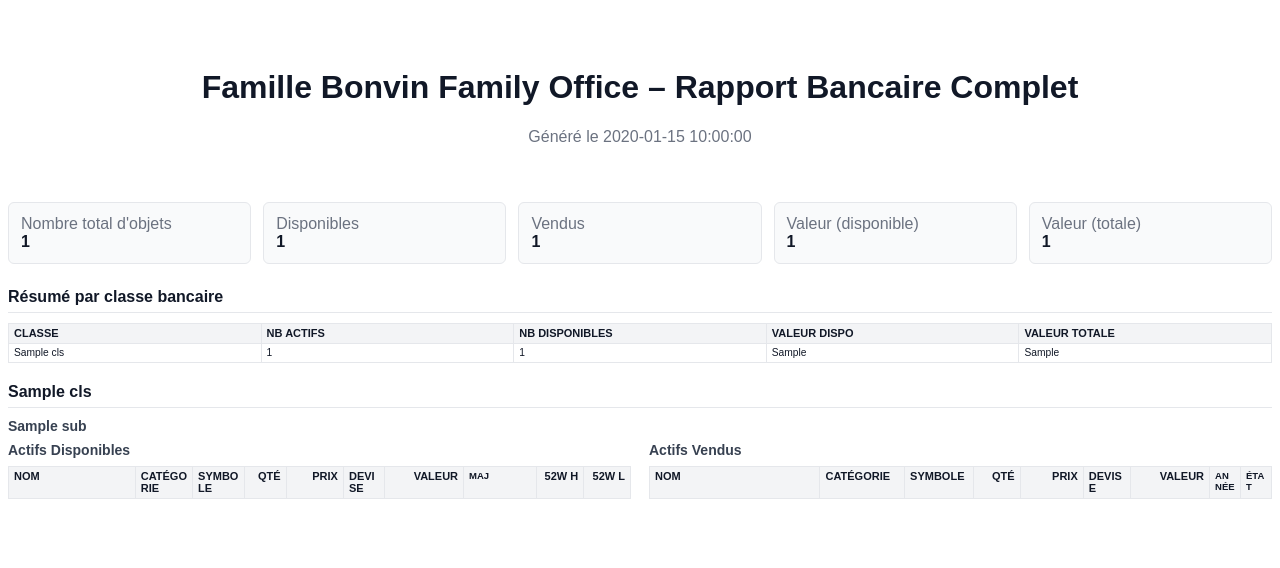
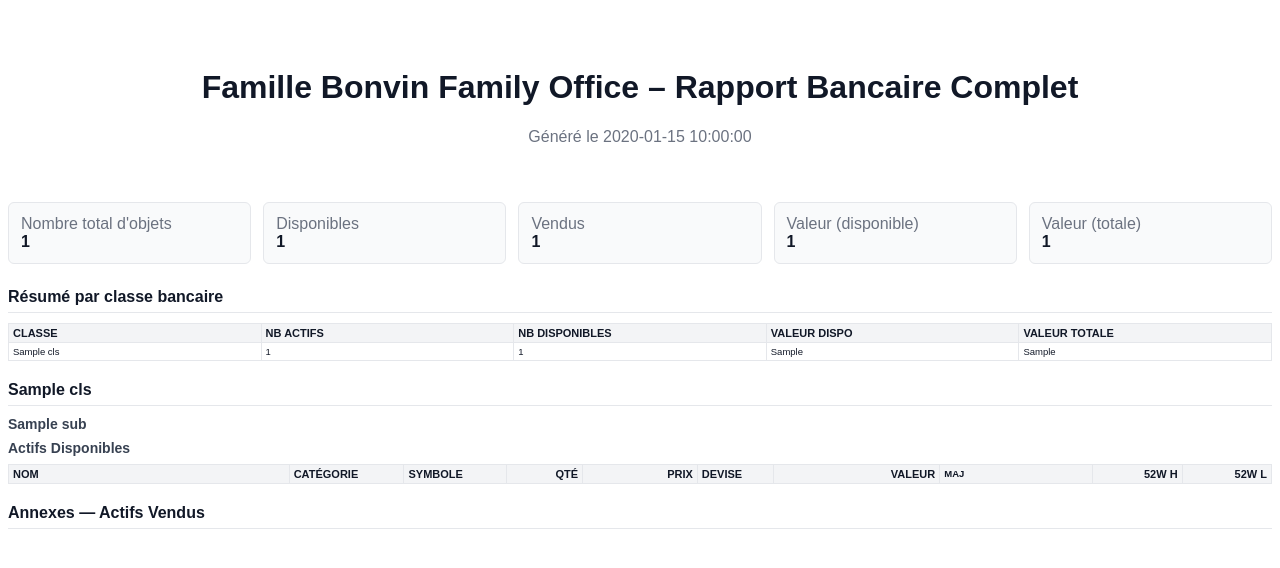
Before and after one commit to DanielJandric/inventorysbo, a Flask app: template templates/bank_report_full.html in a window 1280 px wide. Shown: the top 568 px of the page. Run offline with Flask 3, Linux system fonts and the light colour scheme; the template is opened without the code that fills it: most values are stand-ins (such as "Sample title", 1, 10 or a date in 2020); lists and menus that the app fills with data are empty.

Commit message:
feat(pdf/report): move Sold assets to annexes (one table per page); tighten layout (A4 landscape, 12mm margin, smaller cells)

```diff
--- a/templates/bank_report_full.html
+++ b/templates/bank_report_full.html
@@ -4,6 +4,8 @@
   <meta charset="utf-8">
   <title>Famille Bonvin Family Office – Rapport Bancaire Complet</title>
   <style>
+    * { box-sizing: border-box; }
+    @page { size: A4 landscape; margin: 12mm; }
     body { font-family: Arial, sans-serif; color:#111827; }
     .cover { text-align:center; padding: 40px 0; }
     .muted { color:#6b7280; }
@@ -13,8 +15,8 @@
     .section { margin: 20px 0; }
     .section-title { font-weight:700; font-size:16px; border-bottom:1px solid #e5e7eb; padding-bottom:6px; margin-bottom:10px; }
     .sub-title { font-weight:600; font-size:14px; margin:8px 0; color:#374151; }
-    table { width:100%; border-collapse:collapse; font-size:10.25px; table-layout: fixed; }
-    th, td { border:1px solid #e5e7eb; padding:3.5px 5px; text-align:left; vertical-align:top; overflow:hidden; word-wrap:break-word; }
+    table { width:100%; border-collapse:collapse; font-size:9.5px; table-layout: fixed; }
+    th, td { border:1px solid #e5e7eb; padding:3px 4px; text-align:left; vertical-align:top; overflow:hidden; word-wrap:break-word; }
     th { background:#f3f4f6; text-transform:uppercase; font-size:11px; }
     .two-col { display:grid; grid-template-columns: 1fr 1fr; gap:18px; }
     .badge { padding:2px 6px; border-radius:4px; font-size:11px; }
@@ -22,6 +24,8 @@
     .num { text-align:right; font-variant-numeric: tabular-nums; font-feature-settings: 'tnum' 1; white-space: nowrap; }
     .nowrap { white-space: nowrap; }
     .small { font-size:9.5px; }
+    .page-break { page-break-before: always; }
+    .no-break { page-break-inside: avoid; }
   </style>
   </head>
   <body>
@@ -63,10 +67,9 @@
         <div class="section-title">{{ cls }}</div>
         {% for sub, assets in submap.items() %}
           <div class="sub-title">{{ sub }}</div>
-          <div class="two-col">
           <div>
             <h4 class="sub-title" style="margin-top:0">Actifs Disponibles</h4>
-              <table>
+            <table class="no-break">
               <thead>
                 <tr>
                   <th style="width:22%">Nom</th>
@@ -104,9 +107,21 @@
               </tbody>
             </table>
           </div>
-            <div>
-              <h4 class="sub-title" style="margin-top:0">Actifs Vendus</h4>
-              <table>
+        {% endfor %}
+      </div>
+    {% endfor %}
+
+    <!-- Annexes: Actifs Vendus (une table par page) -->
+    <div class="section page-break">
+      <div class="section-title">Annexes — Actifs Vendus</div>
+    </div>
+    {% for cls, submap in assets_by_class.items() %}
+      {% for sub, assets in submap.items() %}
+        {% set sold_list = assets | selectattr('status', 'equalto', 'Sold') | list %}
+        {% if sold_list and (sold_list | length) > 0 %}
+          <div class="page-break">
+            <div class="section-title">{{ cls }} — {{ sub }} — Actifs Vendus</div>
+            <table class="no-break">
               <thead>
                 <tr>
                   <th style="width:30%">Nom</th>
@@ -121,7 +136,7 @@
                 </tr>
               </thead>
               <tbody>
-                  {% for a in assets if a.status == 'Sold' %}
+                {% for a in sold_list %}
                   <tr>
                     <td>{{ a.name }}</td>
                     <td>{{ a.category }}</td>
@@ -137,9 +152,8 @@
               </tbody>
             </table>
           </div>
-          </div>
+        {% endif %}
       {% endfor %}
-      </div>
     {% endfor %}
   </body>
   </html>
```
Lines whose indentation alone changed are shown as unchanged.
